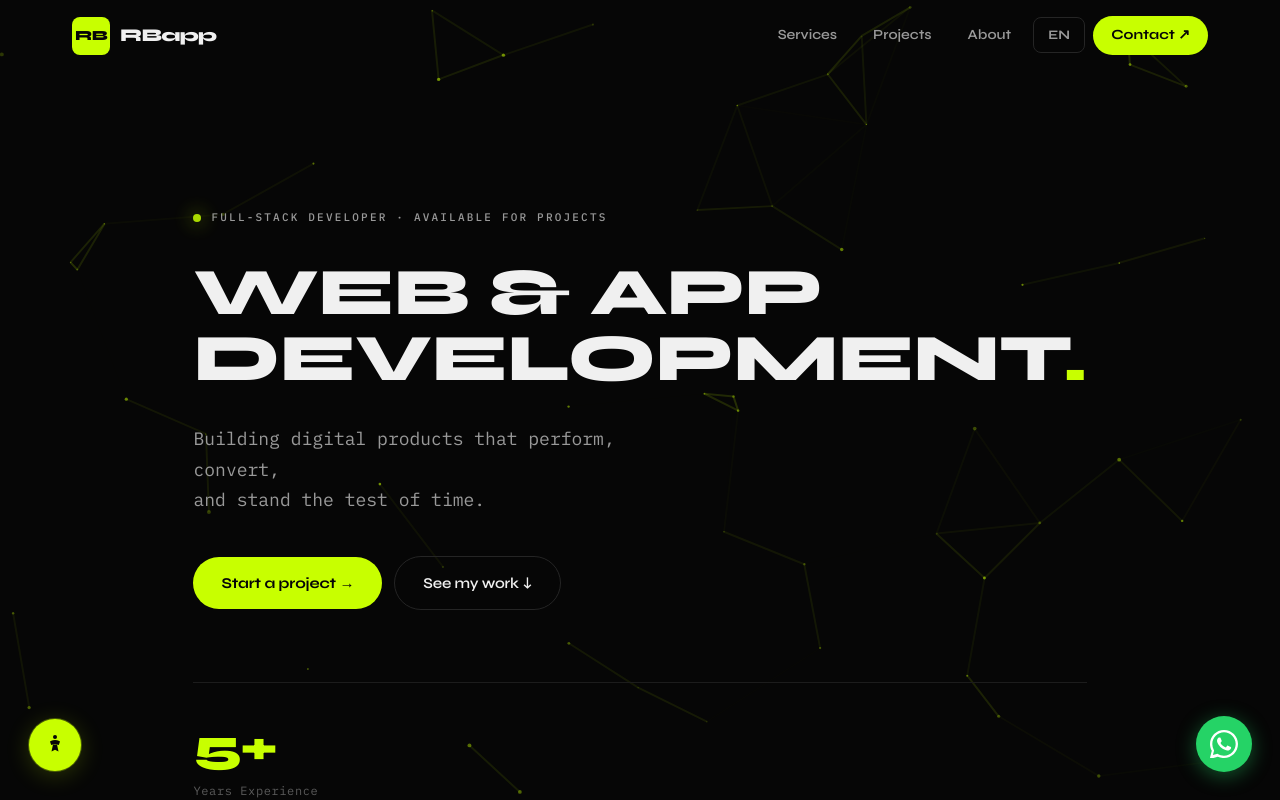
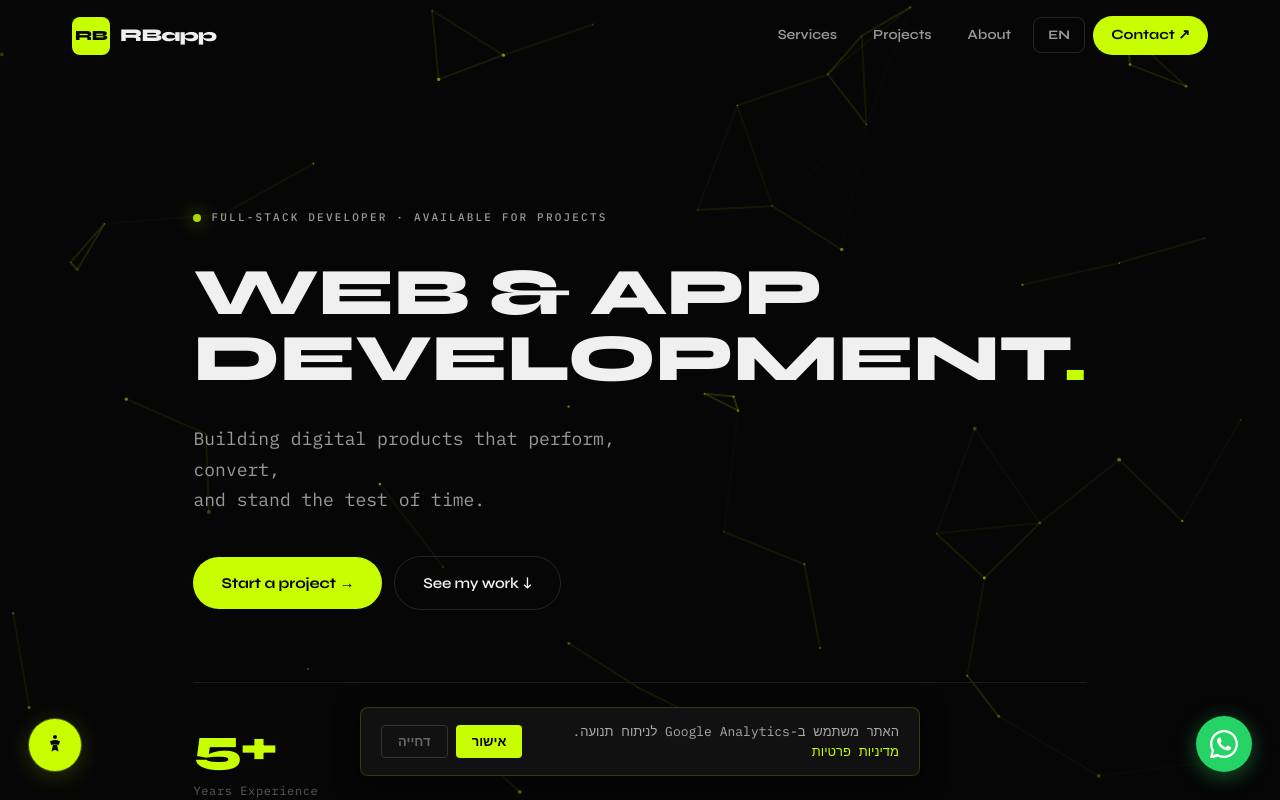
Before and after one commit to romanb123/rbweb, a Next.js app: page /en in a window 1280 px wide. Shown: the top 800 px of the page. Built offline with nearby package versions, Linux system fonts and the light colour scheme.

Commit message:
Add cookie consent banner with GA4 conditional loading
Co-Authored-By: Claude Sonnet 4.6 <noreply@anthropic.com>

```diff
--- /dev/null
+++ b/app/_components/CookieBanner.tsx
@@ -0,0 +1,55 @@
+'use client'
+
+import { useEffect, useState } from 'react'
+
+export default function CookieBanner() {
+  const [visible, setVisible] = useState(false)
+
+  useEffect(() => {
+    const consent = localStorage.getItem('cookie_consent')
+    if (!consent) setVisible(true)
+    if (consent === 'accepted') loadGA()
+  }, [])
+
+  function loadGA() {
+    if (typeof window === 'undefined') return
+    if ((window as any).__ga_loaded) return
+    ;(window as any).__ga_loaded = true
+    const s = document.createElement('script')
+    s.src = 'https://www.googletagmanager.com/gtag/js?id=G-4RD1EM3RS7'
+    s.async = true
+    document.head.appendChild(s)
+    s.onload = () => {
+      ;(window as any).dataLayer = (window as any).dataLayer || []
+      function gtag(...args: any[]) { (window as any).dataLayer.push(args) }
+      gtag('js', new Date())
+      gtag('config', 'G-4RD1EM3RS7')
+    }
+  }
+
+  function accept() {
+    localStorage.setItem('cookie_consent', 'accepted')
+    loadGA()
+    setVisible(false)
+  }
+
+  function decline() {
+    localStorage.setItem('cookie_consent', 'declined')
+    setVisible(false)
+  }
+
+  if (!visible) return null
+
+  return (
+    <div className="cookie-banner" role="dialog" aria-label="הסכמה לעוגיות">
+      <p className="cookie-text">
+        האתר משתמש ב-Google Analytics לניתוח תנועה.{' '}
+        <a href="/privacy" className="cookie-link">מדיניות פרטיות</a>
+      </p>
+      <div className="cookie-actions">
+        <button className="cookie-btn cookie-btn--accept" onClick={accept}>אישור</button>
+        <button className="cookie-btn cookie-btn--decline" onClick={decline}>דחייה</button>
+      </div>
+    </div>
+  )
+}
--- a/app/globals.css
+++ b/app/globals.css
@@ -131,6 +131,62 @@ html.a11y-big-cursor * {
 .a11y-shortcut {
   font-size: 0.62rem; color: rgba(90,90,90,0.6);
   font-family: var(--font-mono), monospace;
+}
+
+/* ─── Cookie banner ───────────────────────────────────────────────── */
+.cookie-banner {
+  position: fixed;
+  bottom: 24px;
+  left: 50%;
+  transform: translateX(-50%);
+  z-index: 99998;
+  background: #111;
+  border: 1px solid rgba(200,255,0,0.18);
+  border-radius: 8px;
+  padding: 14px 20px;
+  display: flex;
+  align-items: center;
+  gap: 20px;
+  max-width: 560px;
+  width: calc(100% - 48px);
+  box-shadow: 0 4px 24px rgba(0,0,0,0.6);
+  direction: rtl;
+}
+.cookie-text {
+  font-size: 13px;
+  color: #aaa;
+  margin: 0;
+  line-height: 1.5;
+  flex: 1;
+}
+.cookie-link {
+  color: #c8ff00;
+  text-decoration: none;
+}
+.cookie-link:hover { text-decoration: underline; }
+.cookie-actions {
+  display: flex;
+  gap: 8px;
+  flex-shrink: 0;
+}
+.cookie-btn {
+  font-size: 13px;
+  font-weight: 700;
+  border: none;
+  border-radius: 4px;
+  padding: 7px 16px;
+  cursor: pointer;
+  transition: opacity 0.2s;
+}
+.cookie-btn:hover { opacity: 0.85; }
+.cookie-btn--accept {
+  background: #c8ff00;
+  color: #000;
+}
+.cookie-btn--decline {
+  background: transparent;
+  color: #666;
+  border: 1px solid #333;
 }
 
 /* ─── Variables ──────────────────────────────────────────────────── */
--- a/app/layout.tsx
+++ b/app/layout.tsx
@@ -1,7 +1,7 @@
 import type { Metadata } from 'next'
 import { Syne, IBM_Plex_Mono, Rubik, Sarabun } from 'next/font/google'
-import Script from 'next/script'
 import Accessibility from './_components/Accessibility'
+import CookieBanner from './_components/CookieBanner'
 import './globals.css'
 
 const syne = Syne({
@@ -46,18 +46,10 @@ export default function RootLayout({ children }: { children: React.ReactNode })
       dir="rtl"
       className={`${syne.variable} ${ibmPlexMono.variable} ${rubik.variable} ${sarabun.variable}`}
     >
-      <head>
-        <Script async src="https://www.googletagmanager.com/gtag/js?id=G-4RD1EM3RS7" strategy="afterInteractive" />
-        <Script id="google-analytics" strategy="afterInteractive">{`
-          window.dataLayer = window.dataLayer || [];
-          function gtag(){dataLayer.push(arguments);}
-          gtag('js', new Date());
-          gtag('config', 'G-4RD1EM3RS7');
-        `}</Script>
-      </head>
       <body>
         {children}
         <Accessibility />
+        <CookieBanner />
       </body>
     </html>
   )
```
